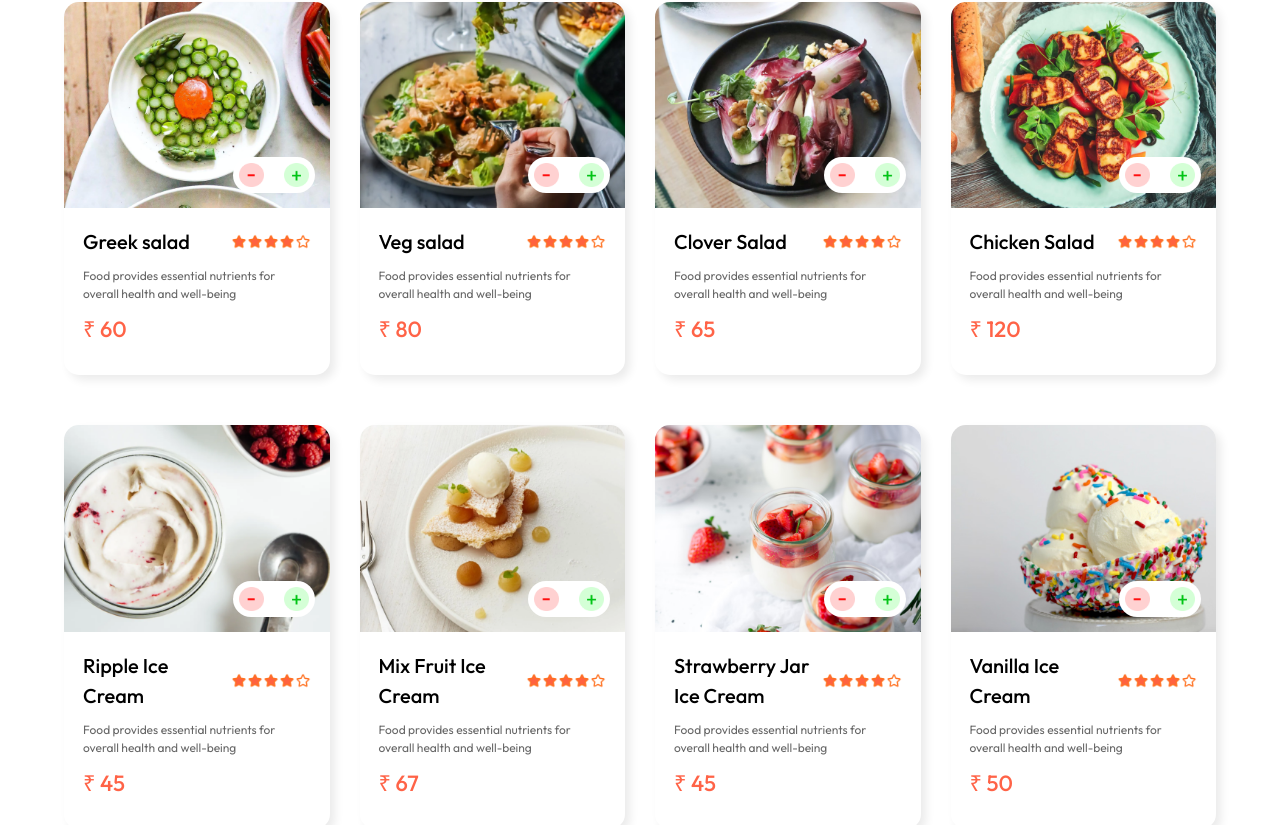
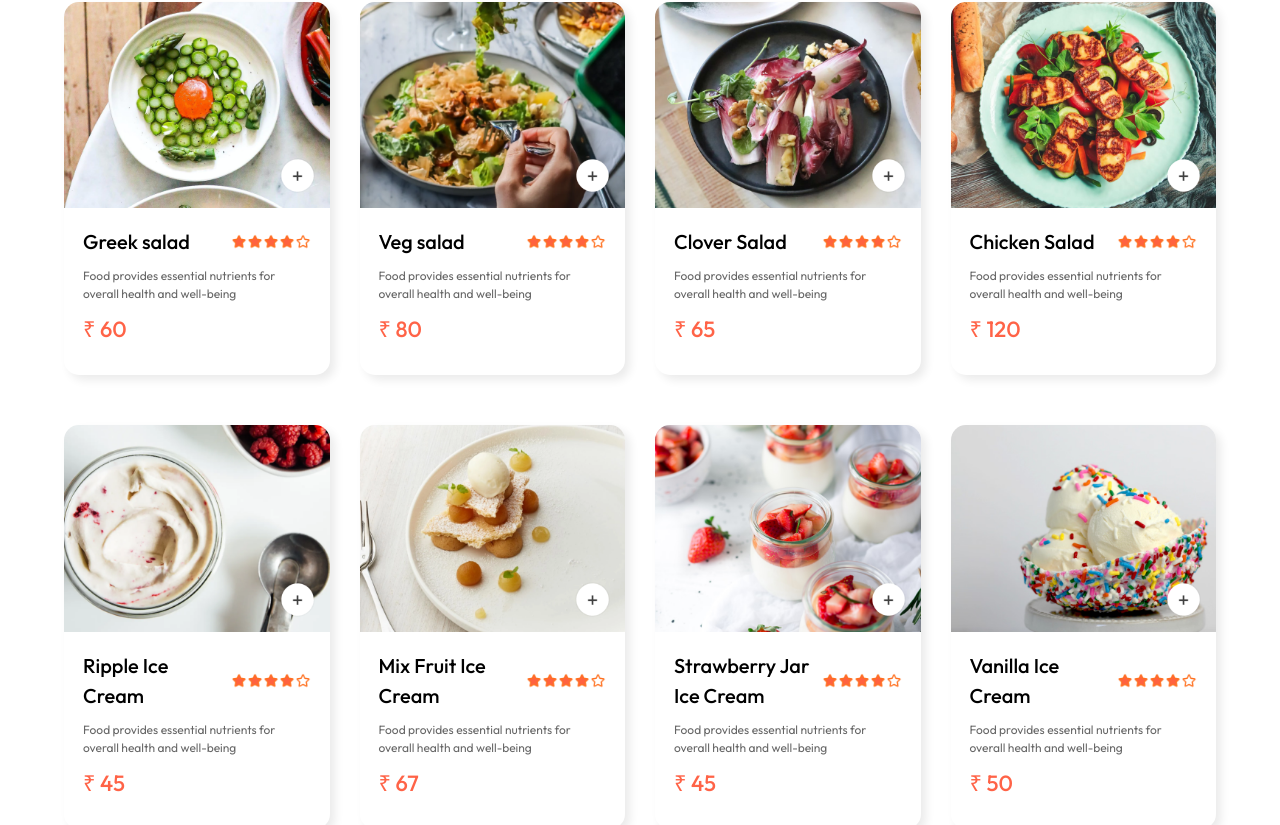
Before and after one commit to Dhartisavaliya14/food-delivery, a React (Vite) app in the folder delivery/: page / in a window 1280 px wide. Shown: the part 1056-1881 px from the top of the page. Built offline with nearby package versions, Linux system fonts and the light colour scheme.

Commit message:
Add filter functionality

```diff
--- a/delivery/src/components/FoodDisplay/FoodDisplay.jsx
+++ b/delivery/src/components/FoodDisplay/FoodDisplay.jsx
@@ -14,7 +14,12 @@
 
             <div className='food-display-list'>
                 {food_list.map((item, index) => {
-                    return <FoodItem key={index} id={item._id} name={item.name} description={item.description} price={item.price} image={item.image} />
+
+                    // Filter category
+                    if (category === "All" || category === item.category) {
+                        return <FoodItem key={index} id={item._id} name={item.name} description={item.description} price={item.price} image={item.image} />
+                    }
+
                 })}
             </div>
 
--- a/delivery/src/components/FoodItem/FoodItem.jsx
+++ b/delivery/src/components/FoodItem/FoodItem.jsx
@@ -1,4 +1,4 @@
-import React, { useContext, useState } from 'react'
+import React, { useContext } from 'react'
 import './FoodItem.css'
 import { assets } from '../../assets/assets'
 import { StoreContext } from '../../context/StoreContext'
@@ -15,11 +15,11 @@
 
                 {/* Add,Remove and Count Item */}
                 {
-                    !cartItems ? <img className='add' onClick={() => addToCart(id)} src={assets.add_icon_white} alt='' />
+                    !cartItems[id] ? <img className='add' onClick={() => addToCart(id)} src={assets.add_icon_white} alt='' />
                         : <div className='food-item-counter'>
-                            <img onClick={() => setItemCount(prev => prev - 1)} src={assets.remove_icon_red} alt="" />
+                            <img onClick={() => removeFromCart(id)} src={assets.remove_icon_red} alt="" />
                             <p>{cartItems[id]}</p>
-                            <img onClick={() => setItemCount(prev => prev + 1)} src={assets.add_icon_green} alt="" />
+                            <img onClick={() => addToCart(id)} src={assets.add_icon_green} alt="" />
                         </div>
                 }
             </div>
--- a/delivery/src/context/StoreContext.jsx
+++ b/delivery/src/context/StoreContext.jsx
@@ -1,4 +1,4 @@
-import { createContext, useState } from "react";
+import { createContext, useEffect, useState } from "react";
 import { food_list } from "../assets/assets";
 
 export const StoreContext = createContext(null)
@@ -26,6 +26,9 @@
         setCartItems((prev) => ({ ...prev, [itemId]: prev[itemId] - 1 }))
     }
 
+    useEffect(() => {
+        console.log(cartItems);
+    }, [cartItems])
     // passing food list
 
     const contextValue = {
```
